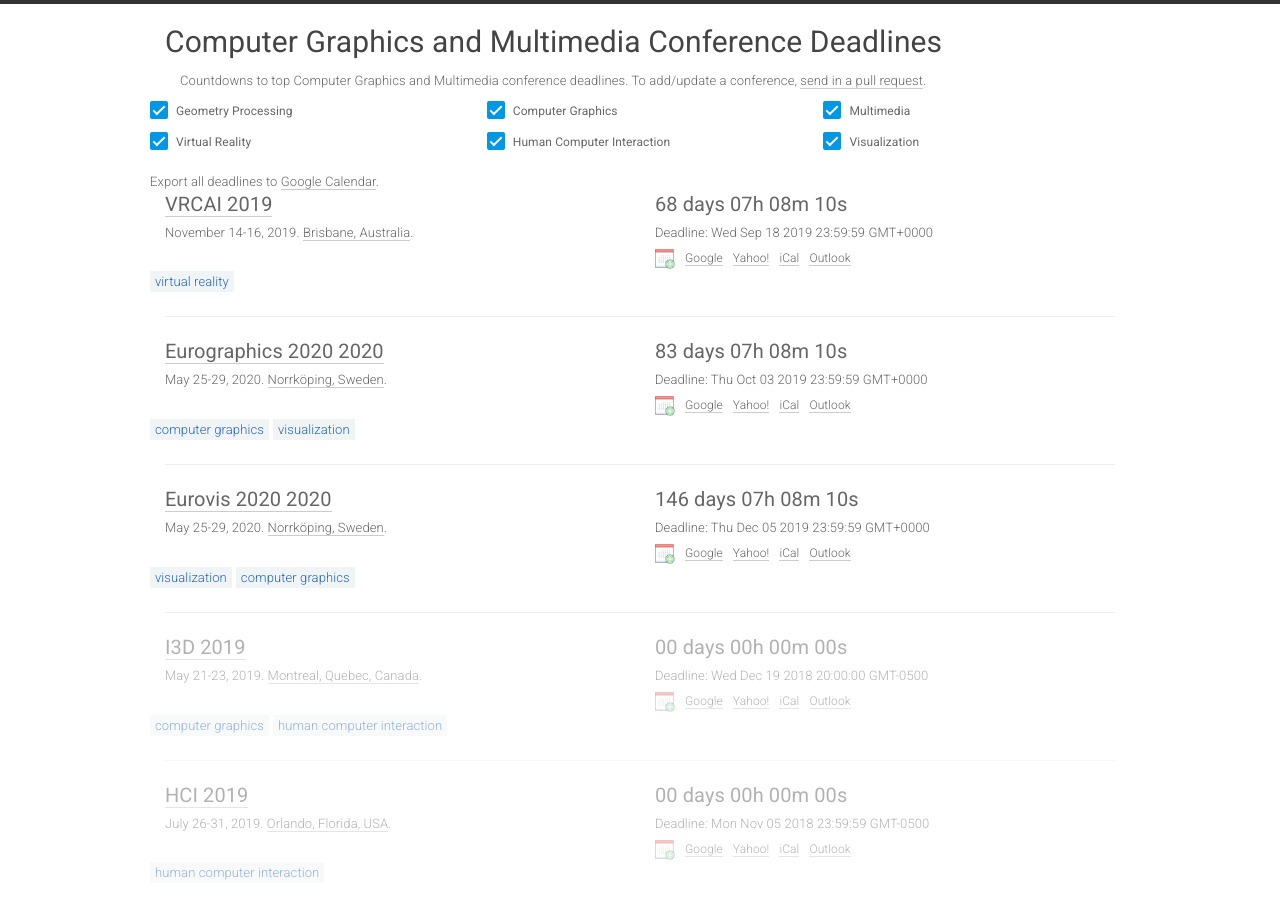
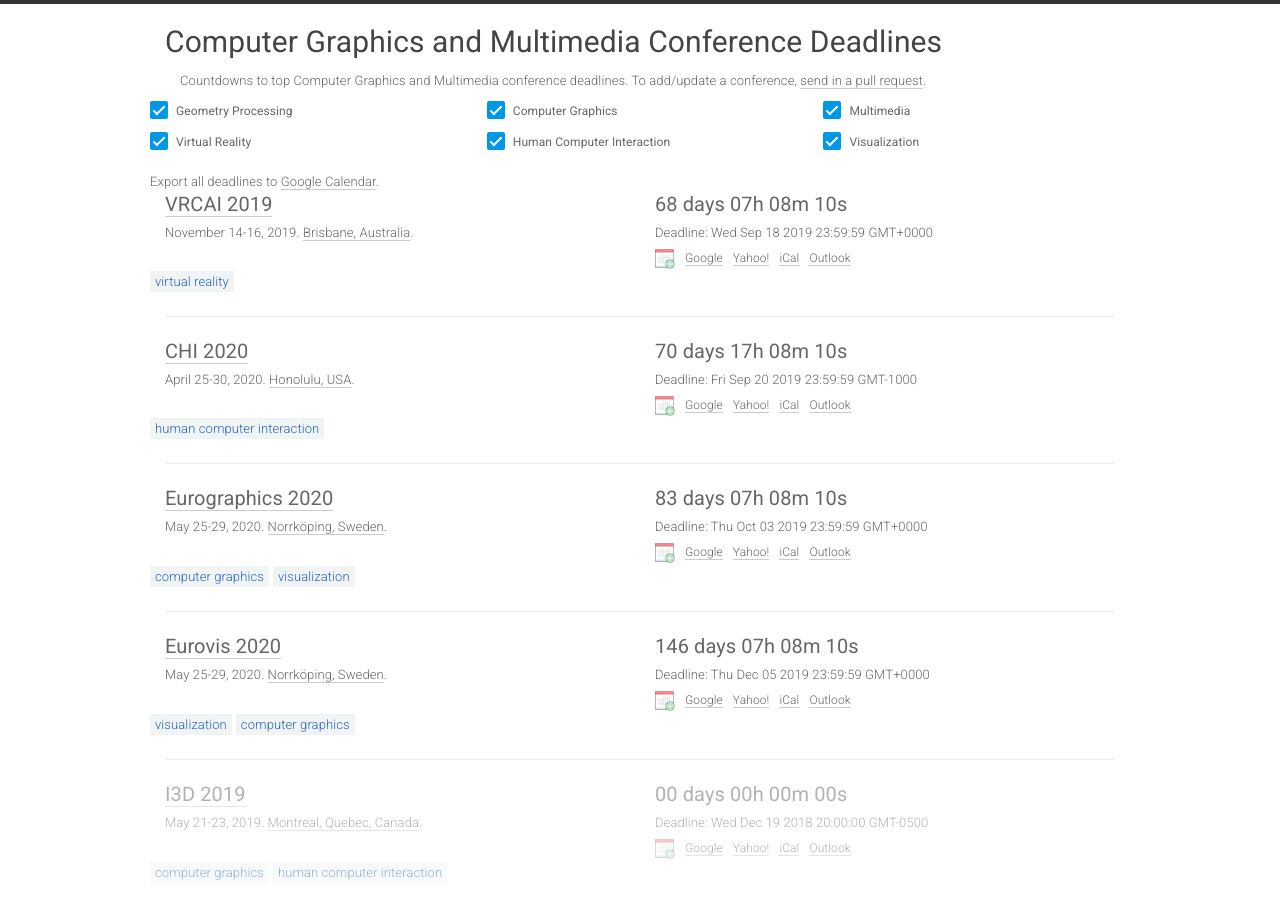
Before and after one commit to JianweiHu94/cgm-deadlines, a Jekyll site: the page built from index.html, in a window 1280 px wide and 900 px high. Built offline with Jekyll 4.4.1, drawn with Linux system fonts in a browser that asks for light colours; nearby versions of some CDN libraries.

Commit message:
Update conferences.yml

```diff
--- a/_data/conferences.yml
+++ b/_data/conferences.yml
@@ -11,7 +11,18 @@
   sub: VR
   sub1: VR
 
-- title: Eurographics 2020
+- title: CHI
+  year: 2020
+  id: chi2020
+  link: https://chi2020.acm.org/
+  deadline: '2019-09-20 23:59:59'
+  timezone: UTC-10
+  date: April 25-30, 2020
+  place: Honolulu, USA
+  sub: HCI
+  sub1: HCI
+
+- title: Eurographics
   year: 2020
   id: eg2020
   link: https://conferences.eg.org/egev20/
@@ -22,7 +33,7 @@
   sub: CG
   sub1: V
 
-- title: Eurovis 2020
+- title: Eurovis
   year: 2020
   id: ev2020
   link: https://conferences.eg.org/egev20/
```
